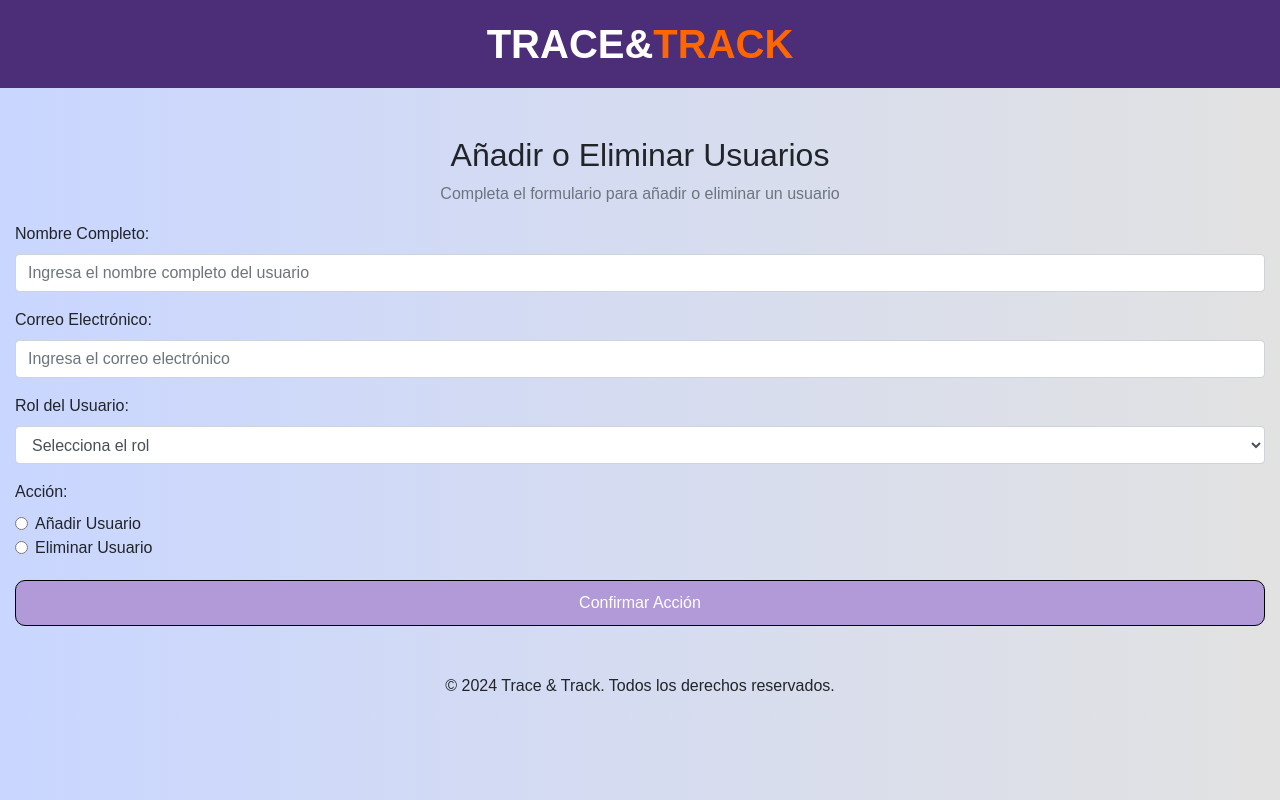
After one commit to AetherDark/Rastreo-Logistico, a PHP site: page /PanelUsuaros.html in a window 1280 px wide. The commit adds this page. Run offline with PHP 8.4, Linux system fonts and the light colour scheme.

Commit message:
Se agregaron pestanas de administrador

```diff
--- /dev/null
+++ b/MenuAdmin/PanelUsuaros.html
@@ -0,0 +1,70 @@
+<!DOCTYPE html>
+<html lang="es">
+<head>
+    <meta charset="UTF-8">
+    <meta name="viewport" content="width=device-width, initial-scale=1.0">
+    <title>Trace & Track</title>
+    <link rel="stylesheet" href="https://stackpath.bootstrapcdn.com/bootstrap/4.5.2/css/bootstrap.min.css">
+    <link rel="stylesheet" href="MenuAdmin.css">
+</head>
+<body>
+    <header class="header"> <!-- Sección de encabezado de página -->
+        <h1 class="Logo text-center">
+            <span class="trace">TRACE&</span><span class="Track">TRACK</span>
+        </h1> <!-- Título de la página -->
+    </header>
+
+    <div class="container-fluid mt-5"> <!-- Cambiado a container-fluid -->
+        <h2 class="text-center">Añadir o Eliminar Usuarios</h2>
+        <p class="text-center text-muted">Completa el formulario para añadir o eliminar un usuario</p>
+
+        <form>
+            <!-- Nombre del Usuario -->
+            <div class="form-group">
+                <label for="nombre">Nombre Completo:</label>
+                <input type="text" class="form-control w-100" id="nombre" name="nombre" placeholder="Ingresa el nombre completo del usuario" required>
+            </div>
+
+            <!-- Correo Electrónico del Usuario -->
+            <div class="form-group">
+                <label for="email">Correo Electrónico:</label>
+                <input type="email" class="form-control w-100" id="email" name="email" placeholder="Ingresa el correo electrónico" required>
+            </div>
+
+            <!-- Rol del Usuario -->
+            <div class="form-group">
+                <label for="rol">Rol del Usuario:</label>
+                <select class="form-control w-100" id="rol" name="rol" required>
+                    <option value="">Selecciona el rol</option>
+                    <option value="repartidor">Repartidor</option>
+                    <option value="usuario">Usuario</option>
+                    <option value="administrador">Administrador</option>
+                    <!-- Puedes agregar más roles aquí -->
+                </select>
+            </div>
+
+            <!-- Seleccionar Acción (Añadir o Eliminar) -->
+            <div class="form-group">
+                <label>Acción:</label>
+                <div class="form-check">
+                    <input class="form-check-input" type="radio" name="accion" id="añadir" value="añadir" required>
+                    <label class="form-check-label" for="añadir">Añadir Usuario</label>
+                </div>
+                <div class="form-check">
+                    <input class="form-check-input" type="radio" name="accion" id="eliminar" value="eliminar">
+                    <label class="form-check-label" for="eliminar">Eliminar Usuario</label>
+                </div>
+            </div>
+
+            <!-- Botón para Confirmar la Acción -->
+            <button type="submit" class="btn btn-primary btn-block">Confirmar Acción</button>
+        </form>
+    </div>
+
+    <script src="https://code.jquery.com/jquery-3.5.1.slim.min.js"></script>
+    <script src="https://cdn.jsdelivr.net/npm/bootstrap@4.5.2/dist/js/bootstrap.bundle.min.js"></script>
+    <footer class="footer mt-5 text-center">
+        <p>&copy; 2024 Trace & Track. Todos los derechos reservados.</p>
+    </footer>
+</body>
+</html>
```
Also changed, not shown: MenuAdmin/PanelCancelacion.html (added, +65 -0 lines), MenuAdmin/PanelPedidos.html (added, +69 -0 lines), MenuAdmin/MenuAdmin.css (line endings or trailing spaces).
